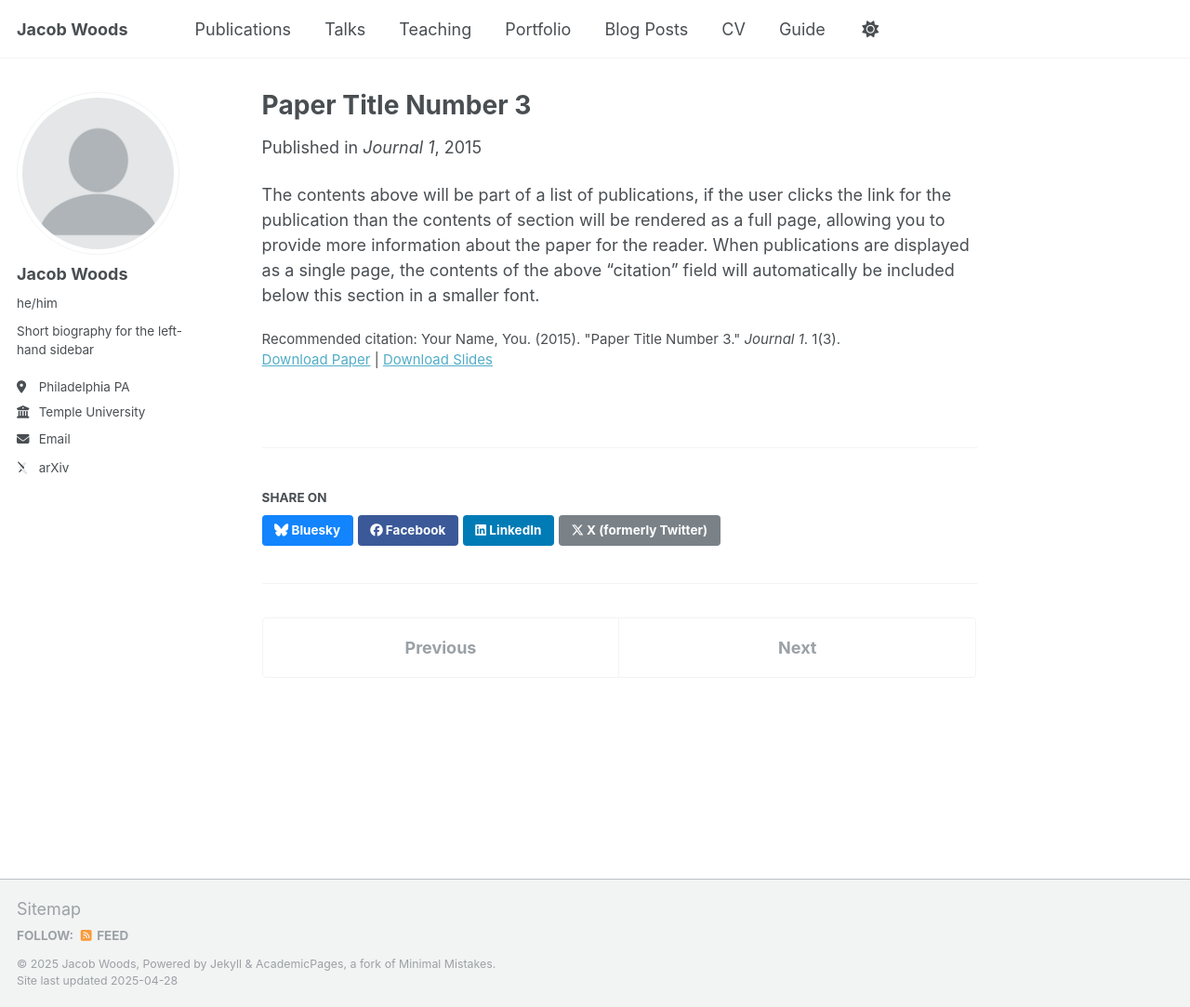
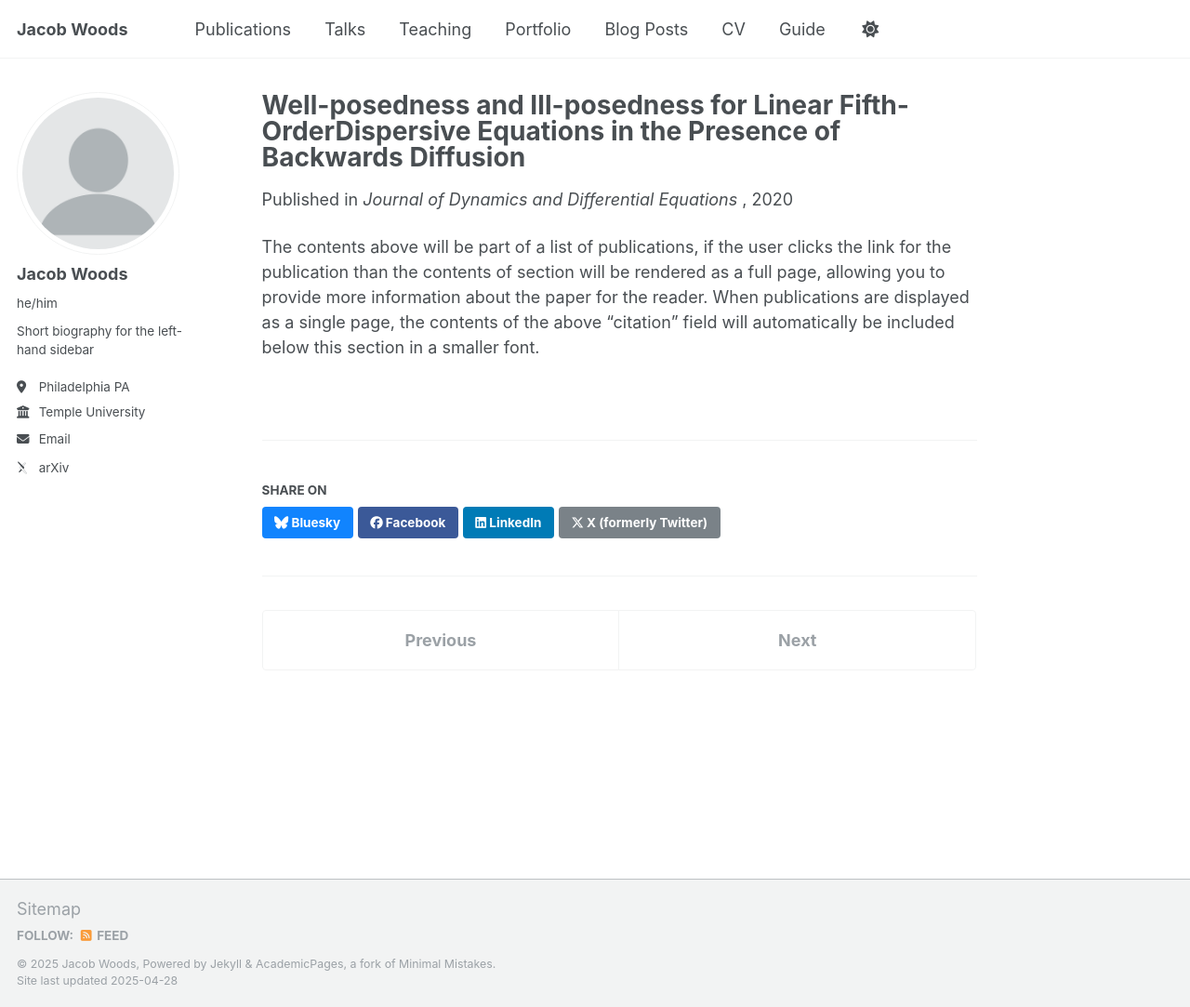
Before and after one commit to JacobWoods/JacobWoods.github.io, a Jekyll site: the page built from _publications/2015-10-01-paper-title-number-3.md, in a window 1280 px wide and 1083 px high. Shown: the whole window at 93% size. Built offline with Jekyll 4.4.1, drawn with Linux system fonts in a browser that asks for light colours; some web fonts are replaced.

Commit message:
Update 2015-10-01-paper-title-number-3.md

```diff
--- a/_publications/2015-10-01-paper-title-number-3.md
+++ b/_publications/2015-10-01-paper-title-number-3.md
@@ -1,14 +1,12 @@
 ---
-title: "Paper Title Number 3"
+title: "Well-posedness and Ill-posedness for Linear Fifth-OrderDispersive Equations in the Presence of Backwards Diffusion"
 collection: publications
 category: manuscripts
 permalink: /publication/2015-10-01-paper-title-number-3
 excerpt: 'This paper is about the number 3. The number 4 is left for future work.'
-date: 2015-10-01
-venue: 'Journal 1'
-slidesurl: 'http://academicpages.github.io/files/slides3.pdf'
-paperurl: 'http://academicpages.github.io/files/paper3.pdf'
-citation: 'Your Name, You. (2015). &quot;Paper Title Number 3.&quot; <i>Journal 1</i>. 1(3).'
+date: 2020-10-31
+venue: ' Journal of Dynamics and Differential Equations '
+paperurl: 'https://link.springer.com/article/10.1007/s10884-020-09905-9'
 ---
 
 The contents above will be part of a list of publications, if the user clicks the link for the publication than the contents of section will be rendered as a full page, allowing you to provide more information about the paper for the reader. When publications are displayed as a single page, the contents of the above "citation" field will automatically be included below this section in a smaller font.
```
